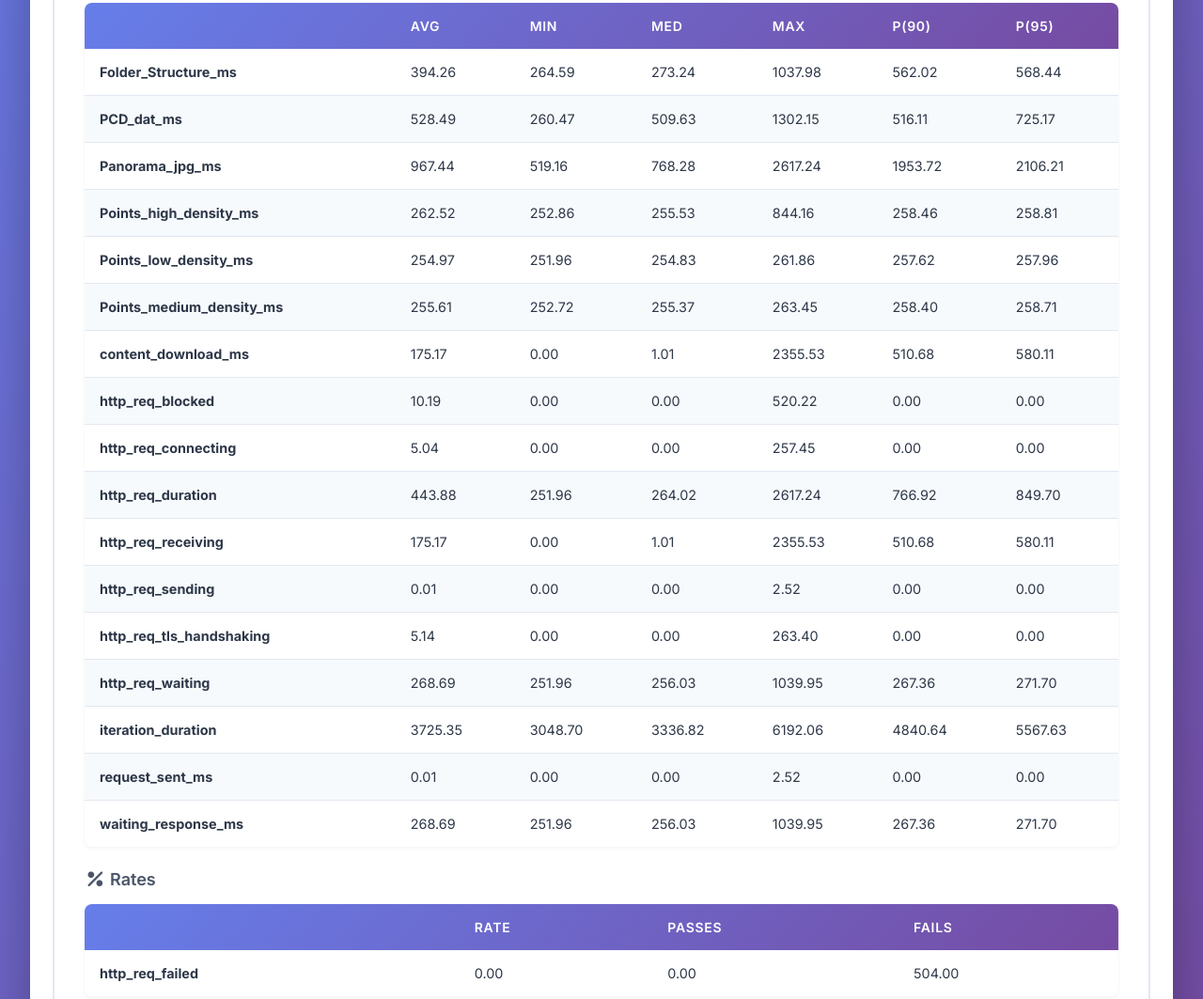
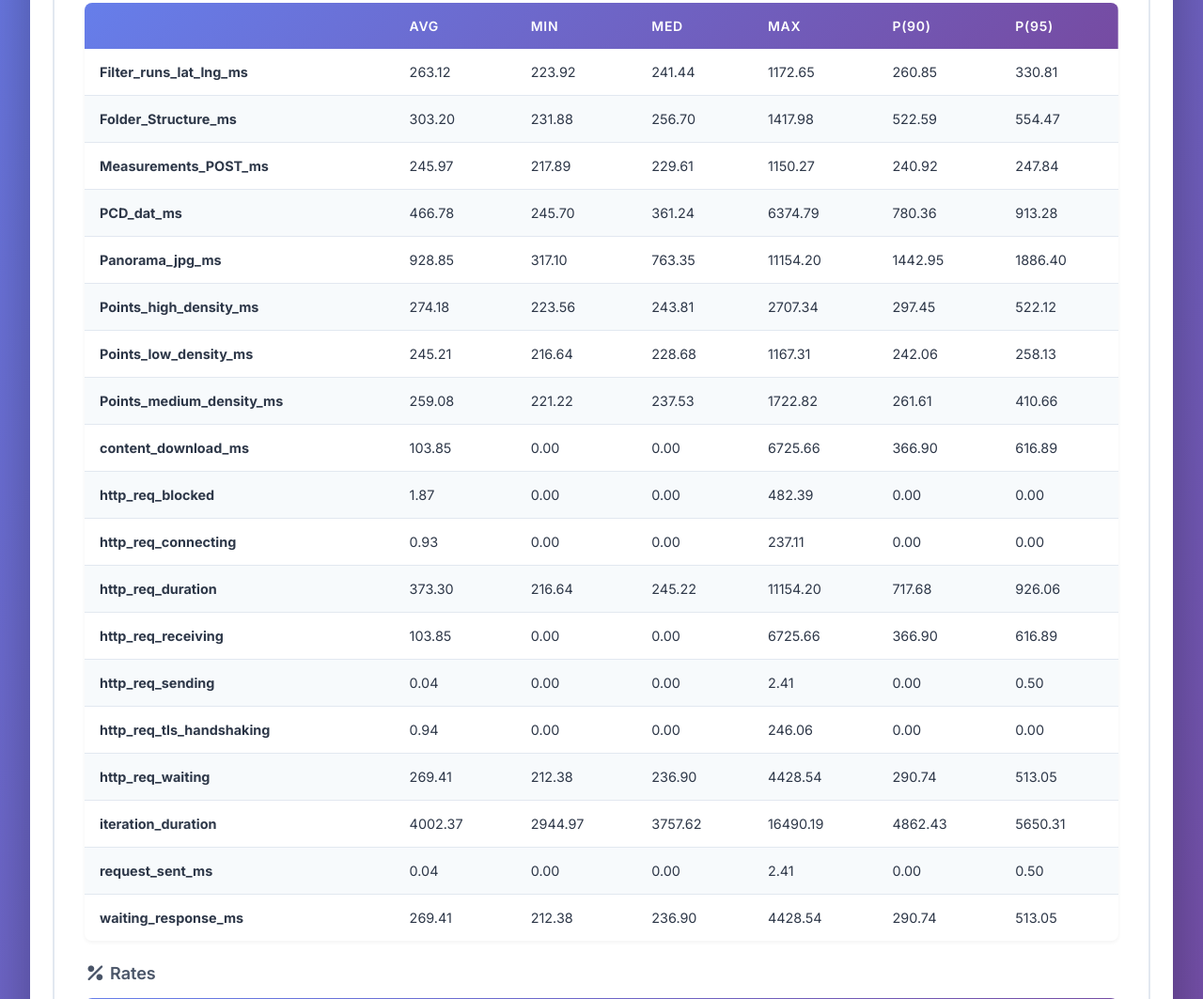
Before and after one commit to sandeephcr/lidarviewerloadtesting, a website: page index.html in a window 1280 px wide. Shown: the part 448-1511 px from the top of the page at 94% size. Drawn offline with Linux system fonts and the light colour scheme.

Commit message:
Added measurement and lat long search apis

```diff
--- a/index.html
+++ b/index.html
@@ -10,7 +10,7 @@
     <link href="https://fonts.googleapis.com/css2?family=Inter:wght@300;400;500;600;700&display=swap" rel="stylesheet">
 
     <meta name="viewport" content="width=device-width, initial-scale=1.0" />
-    <title>Test Report: 2025-11-07 06:49</title>
+    <title>Test Report: 2026-01-23 11:43</title>
     <style>
       * {
         margin: 0;
@@ -473,7 +473,7 @@
       <header>
         <h1>
           <svg width="50" height="45" viewBox="0 0 50 45" fill="none"><path d="M31.968 34.681a2.007 2.007 0 002.011-2.003c0-1.106-.9-2.003-2.011-2.003a2.007 2.007 0 00-2.012 2.003c0 1.106.9 2.003 2.012 2.003z" fill="white"></path><path d="M39.575 0L27.154 16.883 16.729 9.31 0 45h50L39.575 0zM23.663 37.17l-2.97-4.072v4.072h-2.751V22.038l2.75 1.989v7.66l3.659-5.014 2.086 1.51-3.071 4.21 3.486 4.776h-3.189v.001zm8.305.17c-2.586 0-4.681-2.088-4.681-4.662 0-1.025.332-1.972.896-2.743l4.695-6.435 2.086 1.51-2.239 3.07a4.667 4.667 0 013.924 4.6c0 2.572-2.095 4.66-4.681 4.66z" fill="white"></path></svg>
-          Test Report: 2025-11-07 06:49
+          Test Report: 2026-01-23 11:43
         </h1>
       </header>
 
@@ -484,7 +484,7 @@
             <i class="fas fa-globe icon"></i>
             <h4>Total Requests</h4>
             <div class="metric-value">
-              504
+              14592
 
             </div>
           </div>
@@ -540,134 +540,168 @@
           <tbody>
 
               <tr>
+                <td><b>Filter_runs_lat_lng_ms</b></td>
+
+                  <td class="">263.12</td>
+
+                  <td class="">223.92</td>
+
+                  <td class="">241.44</td>
+
+                  <td class="">1172.65</td>
+
+                  <td class="">260.85</td>
+
+                  <td class="">330.81</td>
+
+              </tr>
+
+              <tr>
                 <td><b>Folder_Structure_ms</b></td>
 
-                  <td class="">394.26</td>
+                  <td class="">303.20</td>
 
-                  <td class="">264.59</td>
+                  <td class="">231.88</td>
 
-                  <td class="">273.24</td>
+                  <td class="">256.70</td>
 
-                  <td class="">1037.98</td>
+                  <td class="">1417.98</td>
 
-                  <td class="">562.02</td>
+                  <td class="">522.59</td>
 
-                  <td class="">568.44</td>
+                  <td class="">554.47</td>
+
+              </tr>
+
+              <tr>
+                <td><b>Measurements_POST_ms</b></td>
+
+                  <td class="">245.97</td>
+
+                  <td class="">217.89</td>
+
+                  <td class="">229.61</td>
+
+                  <td class="">1150.27</td>
+
+                  <td class="">240.92</td>
+
+                  <td class="">247.84</td>
 
               </tr>
 
               <tr>
                 <td><b>PCD_dat_ms</b></td>
 
-                  <td class="">528.49</td>
+                  <td class="">466.78</td>
 
-                  <td class="">260.47</td>
+                  <td class="">245.70</td>
 
-                  <td class="">509.63</td>
+                  <td class="">361.24</td>
 
-                  <td class="">1302.15</td>
+                  <td class="">6374.79</td>
 
-                  <td class="">516.11</td>
+                  <td class="">780.36</td>
 
-                  <td class="">725.17</td>
+                  <td class="">913.28</td>
 
               </tr>
 
               <tr>
                 <td><b>Panorama_jpg_ms</b></td>
 
-                  <td class="">967.44</td>
+                  <td class="">928.85</td>
 
-                  <td class="">519.16</td>
+                  <td class="">317.10</td>
 
-                  <td class="">768.28</td>
+                  <td class="">763.35</td>
 
-                  <td class="">2617.24</td>
+                  <td class="">11154.20</td>
 
-                  <td class="">1953.72</td>
+                  <td class="">1442.95</td>
 
-                  <td class="">2106.21</td>
+                  <td class="">1886.40</td>
 
               </tr>
 
               <tr>
                 <td><b>Points_high_density_ms</b></td>
 
-                  <td class="">262.52</td>
+                  <td class="">274.18</td>
 
-                  <td class="">252.86</td>
+                  <td class="">223.56</td>
 
-                  <td class="">255.53</td>
+                  <td class="">243.81</td>
 
-                  <td class="">844.16</td>
+                  <td class="">2707.34</td>
 
-                  <td class="">258.46</td>
+                  <td class="">297.45</td>
 
-                  <td class="">258.81</td>
+                  <td class="">522.12</td>
 
               </tr>
 
               <tr>
                 <td><b>Points_low_density_ms</b></td>
 
-                  <td class="">254.97</td>
+                  <td class="">245.21</td>
 
-                  <td class="">251.96</td>
+                  <td class="">216.64</td>
 
-                  <td class="">254.83</td>
+                  <td class="">228.68</td>
 
-                  <td class="">261.86</td>
+                  <td class="">1167.31</td>
 
-                  <td class="">257.62</td>
+                  <td class="">242.06</td>
 
-                  <td class="">257.96</td>
+                  <td class="">258.13</td>
 
               </tr>
 
               <tr>
                 <td><b>Points_medium_density_ms</b></td>
 
-                  <td class="">255.61</td>
+                  <td class="">259.08</td>
 
-                  <td class="">252.72</td>
+                  <td class="">221.22</td>
 
-                  <td class="">255.37</td>
+                  <td class="">237.53</td>
 
-                  <td class="">263.45</td>
+                  <td class="">1722.82</td>
 
-                  <td class="">258.40</td>
+                  <td class="">261.61</td>
 
-                  <td class="">258.71</td>
+                  <td class="">410.66</td>
 
               </tr>
 
               <tr>
                 <td><b>content_download_ms</b></td>
 
-                  <td class="">175.17</td>
+                  <td class="">103.85</td>
 
                   <td class="">0.00</td>
 
-                  <td class="">1.01</td>
+                  <td class="">0.00</td>
 
-                  <td class="">2355.53</td>
+                  <td class="">6725.66</td>
 
-                  <td class="">510.68</td>
+                  <td class="">366.90</td>
 
-                  <td class="">580.11</td>
+                  <td class="">616.89</td>
 
               </tr>
 
               <tr>
                 <td><b>http_req_blocked</b></td>
 
-                  <td class="">10.19</td>
+                  <td class="">1.87</td>
 
                   <td class="">0.00</td>
 
                   <td class="">0.00</td>
 
-                  <td class="">520.22</td>
+                  <td class="">482.39</td>
 
                   <td class="">0.00</td>
 
@@ -678,13 +712,13 @@
               <tr>
                 <td><b>http_req_connecting</b></td>
 
-                  <td class="">5.04</td>
+                  <td class="">0.93</td>
 
                   <td class="">0.00</td>
 
                   <td class="">0.00</td>
 
-                  <td class="">257.45</td>
+                  <td class="">237.11</td>
 
                   <td class="">0.00</td>
 
@@ -695,64 +729,64 @@
               <tr>
                 <td><b>http_req_duration</b></td>
 
-                  <td class="">443.88</td>
+                  <td class="">373.30</td>
 
-                  <td class="">251.96</td>
+                  <td class="">216.64</td>
 
-                  <td class="">264.02</td>
+                  <td class="">245.22</td>
 
-                  <td class="">2617.24</td>
+                  <td class="">11154.20</td>
 
-                  <td class="">766.92</td>
+                  <td class="">717.68</td>
 
-                  <td class="">849.70</td>
+                  <td class="">926.06</td>
 
               </tr>
 
               <tr>
                 <td><b>http_req_receiving</b></td>
 
-                  <td class="">175.17</td>
+                  <td class="">103.85</td>
 
                   <td class="">0.00</td>
 
-                  <td class="">1.01</td>
+                  <td class="">0.00</td>
 
-                  <td class="">2355.53</td>
+                  <td class="">6725.66</td>
 
-                  <td class="">510.68</td>
+                  <td class="">366.90</td>
 
-                  <td class="">580.11</td>
+                  <td class="">616.89</td>
 
               </tr>
 
               <tr>
                 <td><b>http_req_sending</b></td>
 
-                  <td class="">0.01</td>
+                  <td class="">0.04</td>
 
                   <td class="">0.00</td>
 
                   <td class="">0.00</td>
 
-                  <td class="">2.52</td>
+                  <td class="">2.41</td>
 
                   <td class="">0.00</td>
 
-                  <td class="">0.00</td>
+                  <td class="">0.50</td>
 
               </tr>
 
               <tr>
                 <td><b>http_req_tls_handshaking</b></td>
 
-                  <td class="">5.14</td>
+                  <td class="">0.94</td>
 
                   <td class="">0.00</td>
 
                   <td class="">0.00</td>
 
-                  <td class="">263.40</td>
+                  <td class="">246.06</td>
 
                   <td class="">0.00</td>
 
@@ -763,68 +797,68 @@
               <tr>
                 <td><b>http_req_waiting</b></td>
 
-                  <td class="">268.69</td>
+                  <td class="">269.41</td>
 
-                  <td class="">251.96</td>
+                  <td class="">212.38</td>
 
-                  <td class="">256.03</td>
+                  <td class="">236.90</td>
 
-                  <td class="">1039.95</td>
+                  <td class="">4428.54</td>
 
-                  <td class="">267.36</td>
+                  <td class="">290.74</td>
 
-                  <td class="">271.70</td>
+                  <td class="">513.05</td>
 
               </tr>
 
               <tr>
                 <td><b>iteration_duration</b></td>
 
-                  <td class="">3725.35</td>
+                  <td class="">4002.37</td>
 
-                  <td class="">3048.70</td>
+                  <td class="">2944.97</td>
 
-                  <td class="">3336.82</td>
+                  <td class="">3757.62</td>
 
-                  <td class="">6192.06</td>
+                  <td class="">16490.19</td>
 
-                  <td class="">4840.64</td>
+                  <td class="">4862.43</td>
 
-                  <td class="">5567.63</td>
+                  <td class="">5650.31</td>
 
               </tr>
 
               <tr>
                 <td><b>request_sent_ms</b></td>
 
-                  <td class="">0.01</td>
+                  <td class="">0.04</td>
 
                   <td class="">0.00</td>
 
                   <td class="">0.00</td>
 
-                  <td class="">2.52</td>
+                  <td class="">2.41</td>
 
                   <td class="">0.00</td>
 
-                  <td class="">0.00</td>
+                  <td class="">0.50</td>
 
               </tr>
 
               <tr>
                 <td><b>waiting_response_ms</b></td>
 
-                  <td class="">268.69</td>
+                  <td class="">269.41</td>
 
-                  <td class="">251.96</td>
+                  <td class="">212.38</td>
 
-                  <td class="">256.03</td>
+                  <td class="">236.90</td>
 
-                  <td class="">1039.95</td>
+                  <td class="">4428.54</td>
 
-                  <td class="">267.36</td>
+                  <td class="">290.74</td>
 
-                  <td class="">271.70</td>
+                  <td class="">513.05</td>
 
               </tr>
 
@@ -852,7 +886,7 @@
 
                     <td class="">0.00</td>
 
-                    <td class="">504.00</td>
+                    <td class="">14592.00</td>
 
 
                 </tr>
@@ -878,7 +912,7 @@
                   <i class="fas fa-eye icon"></i>
                   <div class="stat-row">
                     <span class="stat-label">Passed</span>
-                    <span class="stat-value">504</span>
+                    <span class="stat-value">14592</span>
                   </div>
                   <div class="stat-row">
                     <span class="stat-label">Failed</span>
@@ -893,11 +927,11 @@
                   <i class="fas fa-redo icon"></i>
                   <div class="stat-row">
                     <span class="stat-label">Total</span>
-                    <span class="stat-value">84</span>
+                    <span class="stat-value">1824</span>
                   </div>
                   <div class="stat-row">
                     <span class="stat-label">Rate</span>
-                    <span class="stat-value">2.51/s</span>
+                    <span class="stat-value">14.67/s</span>
                   </div>
                 </div>
 
@@ -911,7 +945,7 @@
                 </div>
                 <div class="stat-row">
                   <span class="stat-label">Max</span>
-                  <span class="stat-value">10</span>
+                  <span class="stat-value">60</span>
                 </div>
               </div>
 
@@ -921,14 +955,14 @@
                 <div class="stat-row">
                   <span class="stat-label">Total</span>
                   <span class="stat-value">
-                    504
+                    14592
 
                   </span>
                 </div>
                 <div class="stat-row">
                   <span class="stat-label">Rate</span>
                   <span class="stat-value">
-                    15.06/s
+                    117.38/s
 
                   </span>
                 </div>
@@ -939,11 +973,11 @@
                 <i class="fas fa-cloud-download-alt icon"></i>
                 <div class="stat-row">
                   <span class="stat-label">Total</span>
-                  <span class="stat-value">42.99 MB</span>
+                  <span class="stat-value">909.91 MB</span>
                 </div>
                 <div class="stat-row">
                   <span class="stat-label">Rate</span>
-                  <span class="stat-value">1.28 mB/s</span>
+                  <span class="stat-value">7.32 mB/s</span>
                 </div>
               </div>
 
@@ -952,11 +986,11 @@
                 <i class="fas fa-cloud-upload-alt icon"></i>
                 <div class="stat-row">
                   <span class="stat-label">Total</span>
-                  <span class="stat-value">0.23 MB</span>
+                  <span class="stat-value">6.00 MB</span>
                 </div>
                 <div class="stat-row">
                   <span class="stat-label">Rate</span>
-                  <span class="stat-value">0.01 mB/s</span>
+                  <span class="stat-value">0.05 mB/s</span>
                 </div>
               </div>
             </div>
@@ -983,37 +1017,49 @@
 
                   <tr class="checkDetails">
                     <td width="50%">Folder structure status</td>
-                    <td class="good">84</td>
+                    <td class="good">1824</td>
                     <td class="">0</td>
                   </tr>
 
                   <tr class="checkDetails">
                     <td width="50%">Points (low density)</td>
-                    <td class="good">84</td>
+                    <td class="good">1824</td>
                     <td class="">0</td>
                   </tr>
 
                   <tr class="checkDetails">
                     <td width="50%">Points (medium density)</td>
-                    <td class="good">84</td>
+                    <td class="good">1824</td>
                     <td class="">0</td>
                   </tr>
 
                   <tr class="checkDetails">
                     <td width="50%">Points (high density)</td>
-                    <td class="good">84</td>
+                    <td class="good">1824</td>
                     <td class="">0</td>
                   </tr>
 
                   <tr class="checkDetails">
                     <td width="50%">PCD - dat file</td>
-                    <td class="good">84</td>
+                    <td class="good">1824</td>
                     <td class="">0</td>
                   </tr>
 
                   <tr class="checkDetails">
                     <td width="50%">Panorama - jpg file</td>
-                    <td class="good">84</td>
+                    <td class="good">1824</td>
+                    <td class="">0</td>
+                  </tr>
+
+                  <tr class="checkDetails">
+                    <td width="50%">Measurements POST status 200/201</td>
+                    <td class="good">1824</td>
+                    <td class="">0</td>
+                  </tr>
+
+                  <tr class="checkDetails">
+                    <td width="50%">Filter runs by lat/lng status 200</td>
+                    <td class="good">1824</td>
                     <td class="">0</td>
                   </tr>
 
```
Also changed, not shown: multi-user-test.js (+67 -3 lines), data/accessTokens.json, data/tokens.json.
